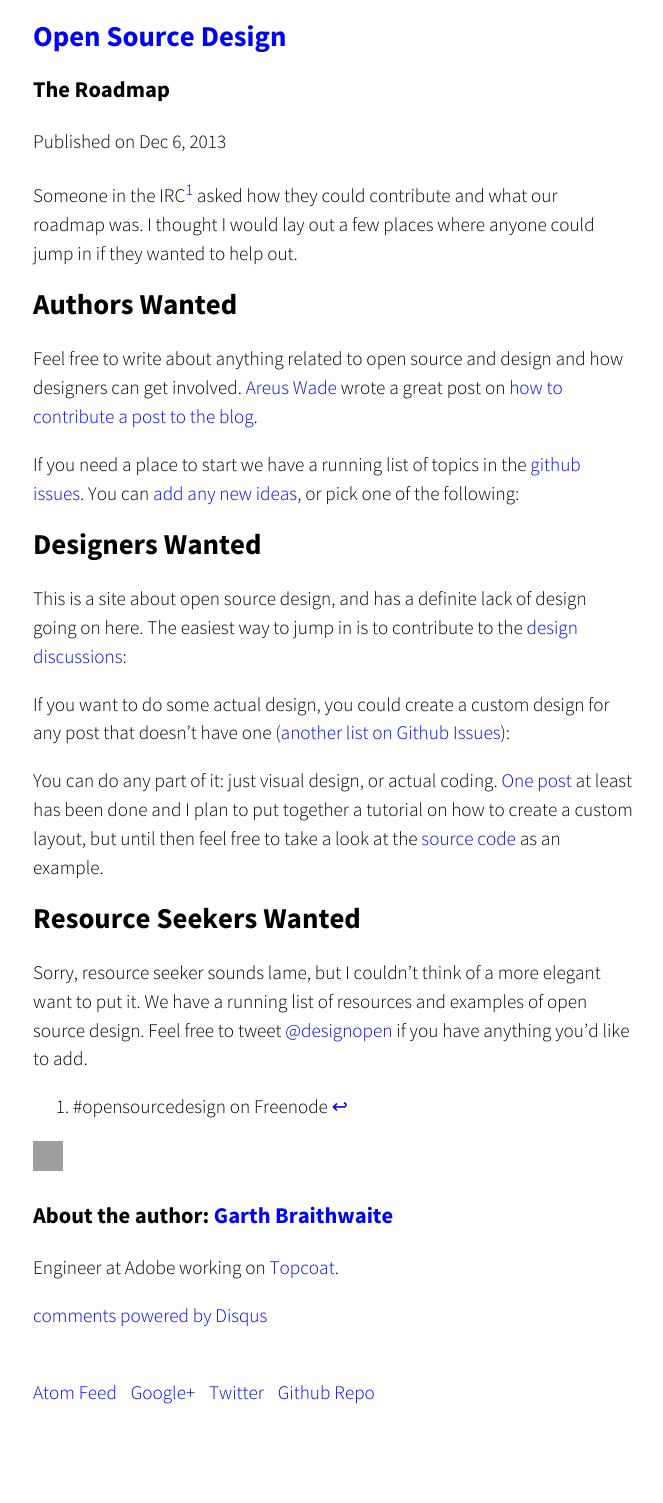
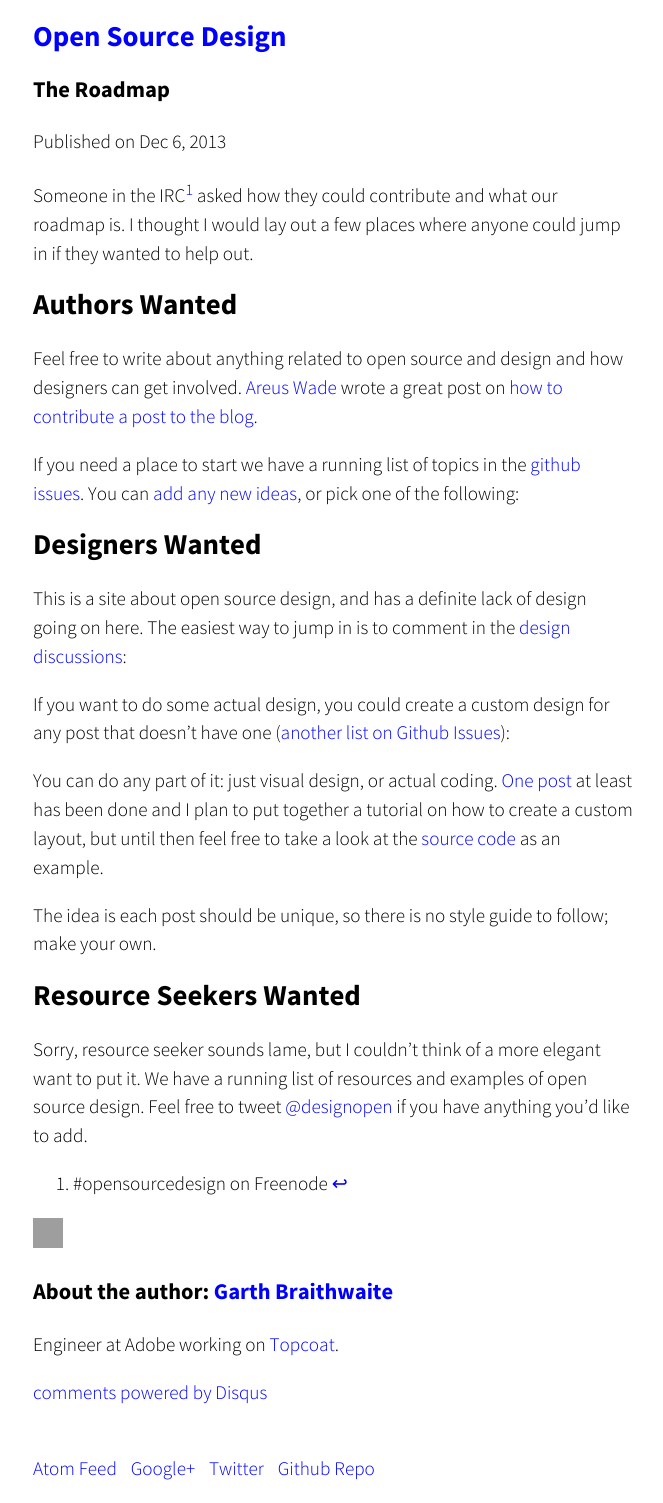
Before and after one commit to DesignOpen/designopen.github.io, a Jekyll site: the page built from blogging_about/_posts/2013-12-06-the-roadmap.md, in a window 1280 px wide. Shown: the whole page, without its empty margins (307-970 px from the left). Built offline with Jekyll 4.4.1, drawn with Linux system fonts in a browser that asks for light colours; comment, search, counter and statistics services are not loaded; before the commit the page ends 1427 px from its top, so only the background shows below that; grey boxes are pictures that could not be loaded.

Commit message:
tweaked some wording in the post

```diff
--- a/blogging_about/_posts/2013-12-06-the-roadmap.md
+++ b/blogging_about/_posts/2013-12-06-the-roadmap.md
@@ -6,7 +6,7 @@ tags: design, design update
 author: garthdb
 date: '2013-12-06 10:15:00'
 ---
-Someone in the IRC[^1] asked how they could contribute and what our roadmap was.  I thought I would lay out a few places where anyone could jump in if they wanted to help out.
+Someone in the IRC[^1] asked how they could contribute and what our roadmap is.  I thought I would lay out a few places where anyone could jump in if they wanted to help out.
 
 ##Authors Wanted
 
@@ -54,7 +54,7 @@ If you need a place to start we have a running list of topics in the [github iss
 
 ##Designers Wanted
 
-This is a site about open source design, and has a definite lack of design going on here.  The easiest way to jump in is to contribute to the [design discussions](https://github.com/opensourcedesignis/opensourcedesignis.github.io/issues?direction=desc&labels=design+discussion&page=1&sort=updated&state=open):
+This is a site about open source design, and has a definite lack of design going on here.  The easiest way to jump in is to comment in the [design discussions](https://github.com/opensourcedesignis/opensourcedesignis.github.io/issues?direction=desc&labels=design+discussion&page=1&sort=updated&state=open):
 
 <ul id="design-discussions"></ul>
 
@@ -64,6 +64,8 @@ If you want to do some actual design, you could create a custom design for any p
 
 You can do any part of it: just visual design, or actual coding.  [One post](http://opensourcedesign.is/blogging_about/using-github-for-design-collaboration/) at least has been done and I plan to put together a tutorial on how to create a custom layout, but until then feel free to take a look at the [source code](https://github.com/opensourcedesignis/opensourcedesignis.github.io/blob/master/_layouts/using-github-for-design-collaboration.html) as an example.
 
+The idea is each post should be unique, so there is no style guide to follow; make your own.
+
 ##Resource Seekers Wanted
 
 Sorry, resource seeker sounds lame, but I couldn't think of a more elegant want to put it.  We have a running list of resources and examples of open source design.  Feel free to tweet [@designopen](http://www.twitter.com/designopen) if you have anything you'd like to add.
```
